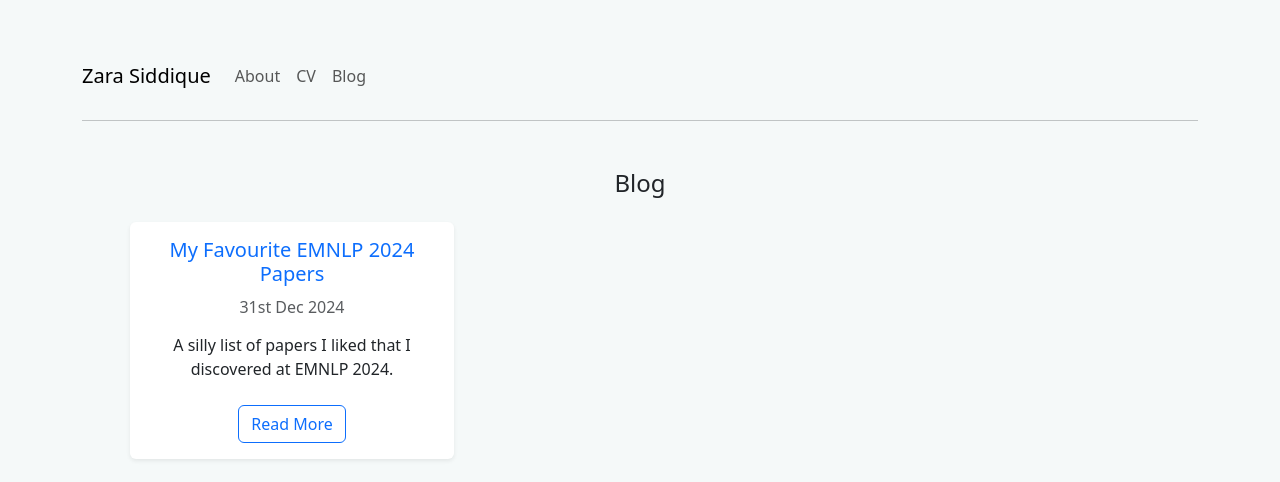
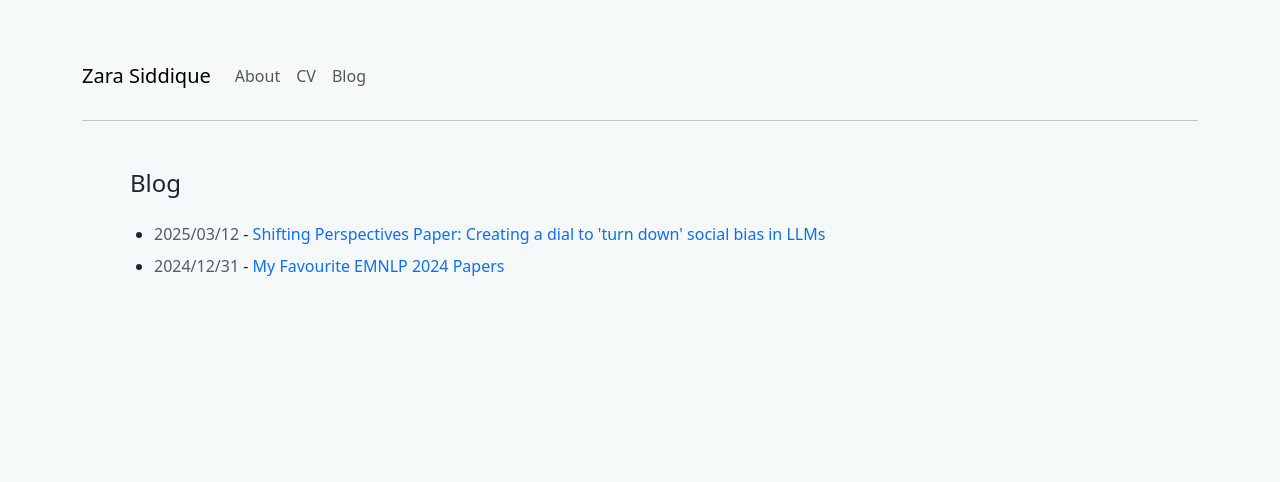
Before and after one commit to groovychoons/zara-siddique, a React (Create React App) app: page /blog in a window 1280 px wide. Shown: the top 482 px of the page. Built offline with nearby package versions, Linux system fonts and the light colour scheme.

Commit message:
Shifting perspectives blog

```diff
--- a/src/data/blogData.js
+++ b/src/data/blogData.js
@@ -1,13 +1,21 @@
 import EMNLP from "../posts/EMNLP";
+import ShiftingPerspectives from "../posts/ShiftingPerspectives";
 
 const blogPosts = [
   {
+    id: 2,
+    title: "Shifting Perspectives Paper: Creating a dial to 'turn down' social bias in LLMs",
+    date: "2025/03/12",
+    slug: "shifting-perspectives",
+    excerpt: "The blog post for the Shifting Perspectives paper.",
+    component: ShiftingPerspectives
+  },
+  {
     id: 1,
     title: "My Favourite EMNLP 2024 Papers",
-    date: "31st Dec 2024",
+    date: "2024/12/31",
     slug: "my-favourite-emnlp-papers",
     excerpt: "A silly list of papers I liked that I discovered at EMNLP 2024.",
-    image: "https://zarasiddique.com/static/media/1_raccoons.f66e8ff5d53bd6f7f8a6.png",
     component: EMNLP
   }
 ];
--- a/src/index.css
+++ b/src/index.css
@@ -24,3 +24,7 @@ h2 {
   background-color: rgb(245, 249, 249);
   min-height: 100vh;
 }
+
+a {
+  text-decoration: none !important;
+}
--- a/src/pages/About.js
+++ b/src/pages/About.js
@@ -47,7 +47,7 @@ function About() {
         {/* Main content column */}
         <Col md={6}>
           <p>
-            I'm a third-year PhD student at Cardiff University in the{" "}
+            I'm a fourth-year PhD student at Cardiff University in the{" "}
             <a href="https://cardiffnlp.github.io/">Cardiff NLP</a> Group. My
             research focuses on intersectional harms in LLMs, looking
             specifically at how we can measure and mitigate these harms in NLP
--- a/src/pages/Blog.js
+++ b/src/pages/Blog.js
@@ -1,5 +1,5 @@
 import React from "react";
-import { Container, Row, Col, Card } from "react-bootstrap";
+import { Container } from "react-bootstrap";
 import { Link } from "react-router-dom";
 import blogPosts from "../data/blogData";
 import { Helmet } from "react-helmet-async";
@@ -9,35 +9,27 @@ function Blog() {
     <Container className="px-5">
       <Helmet>
         <title>Blog | Zara Siddique</title>
-        <meta name="description" content="Read Zara Siddique's latest blogs," />
+        <meta name="description" content="Read Zara Siddique's latest blogs." />
         <meta name="keywords" content="Zara Siddique, Blog, NLP, AI, ML" />
         <meta property="og:title" content="Blog | Zara Siddique" />
         <meta property="og:description" content="Read Zara Siddique's latest blogs." />
         <meta property="og:url" content="https://zarasiddique.com/blog" />
-
         <meta name="twitter:title" content="Blog | Zara Siddique" />
         <meta name="twitter:description" content="Read Zara Siddique's latest blogs." />
         <meta name="twitter:url" content="https://zarasiddique.com/blog" />
       </Helmet>
-      <h1 className="mb-4 text-center">Blog</h1>
-      <Row>
+
+      <h1 className="mb-4">Blog</h1>
+      <ul className="ps-4">
         {blogPosts.map((post) => (
-          <Col md={4} key={post.id} className="mb-4">
-            <Card className="h-100 shadow-sm border-0 text-center">
-              <Card.Body className="d-flex flex-column">
-                <Card.Title className="mb-3 text-primary">{post.title}</Card.Title>
-                <Card.Subtitle className="mb-3 text-muted">{post.date}</Card.Subtitle>
-                <Card.Text className="mb-4">{post.excerpt}</Card.Text>
-                <div className="mt-auto">
-                  <Link to={`/blog/${post.slug}`} className="btn btn-outline-primary">
-                    Read More
-                  </Link>
-                </div>
-              </Card.Body>
-            </Card>
-          </Col>
+          <li key={post.id} className="mb-2">
+            <span className="text-muted">{post.date}</span> -{" "}
+            <Link to={`/blog/${post.slug}`} className="text-primary">
+              {post.title}
+            </Link>
+          </li>
         ))}
-      </Row>
+      </ul>
     </Container>
   );
 }
--- a/src/posts/EMNLP.js
+++ b/src/posts/EMNLP.js
@@ -7,7 +7,7 @@ function Post1() {
             <Row className="mb-4">
                 <Col md={12} lg={10}>
                     <h1>My Favourite EMNLP 2024 Papers</h1>
-                    <p className="text-muted">Published on 31st Dec 2024</p>
+                    <p className="text-muted">31st Dec 2024</p>
 
                     <p>I attended my first major NLP conference this year: EMNLP in Miami. I learned a lot, met a lot of cool people and Miami was lush! ☀️🏝️🪩</p>
                     <p>I thought I would share some of my favourite papers I came across during the conference: some from the main conference and others from workshops and co-located things. Note: these are not necessarily the 'best' papers from the conference, simply ones I found fun and/or interesting by some arbitrary measure. I am easily swayed by pretty posters.</p>
--- /dev/null
+++ b/src/posts/ShiftingPerspectives.js
@@ -0,0 +1,64 @@
+import React from "react";
+import { Container, Row, Col } from "react-bootstrap";
+
+function Post2() {
+    return (
+        <Container>
+            <Row className="mb-4">
+                <Col md={12} lg={10}>
+                    <h1>Shifting Perspectives Paper: Creating a dial to 'turn down' social bias in LLMs</h1>
+                    <p className="text-muted">12th March 2025</p>
+
+                    <p>
+                        Our recent paper <a href="https://arxiv.org/abs/2503.05371">Shifting Perspectives: Steering Vector Ensembles for Robust Bias Mitigation in LLMs</a> builds on the new field of activation engineering (also known as representation engineering). So far, work has looked at controlling concepts like <a href="https://arxiv.org/abs/2306.03341">truth</a> and <a href="https://aclanthology.org/2024.acl-long.828/">honesty</a>, as well as <a href="https://proceedings.neurips.cc/paper_files/paper/2024/file/f545448535dfde4f9786555403ab7c49-Paper-Conference.pdf">model refusal</a>.
+                    </p>
+
+                    <p>
+                        A common way to find neurons that correspond to a concept (e.g. gender) is to take the difference in activations from a <strong>contrastive pair</strong> of inputs, from which you get a <strong>steering vector</strong>. These steering vectors are actually a collection of vectors at each layer of a model. The vector is added (or subtracted) to the activations at each layer, or at the layers of your choosing. We also apply a scalar to these vectors, which is where the 'dial' element comes into things: we can set these bias vectors to increase or decrease bias in outputs, and by varying degrees. And the results were pretty wild (but also crazy racist in some scenarios and were not included in the paper). There's a nice diagram of how this works on the first page of <a href="https://aclanthology.org/2024.acl-long.828/">this paper</a>.
+                    </p>
+
+                    <p>
+                        Current work has carefully selected either a single contrastive pair, or a set of contrastive pairs and calculated the mean difference in activations at each layer (or a PCA at each layer in our case). One of the first interesting things we do is dynamically create 50 different contrastive datasets for each of 9 axes in the BBQ dataset, and improve the generated dataset using Bayesian optimization, until we get a contrastive dataset that is optimized to reduce bias (e.g. age bias or racial bias). This cute diagram visualises it for you:
+                    </p>
+
+                    <Row className="py-4">
+                        <Col md={6}>
+                            <img
+                                src={require("../assets/2_steering.png")}
+                                alt="Steering Vector Ensembles Diagram"
+                                className="img-fluid"
+                            />
+                        </Col>
+                    </Row>
+
+
+
+                    <p>
+                        The second (and cooler) discovery was that if you add all these vectors together, in a lot of cases, this performs better than any individual steering vector - we call this a Steering Vector Ensemble. In the table below, we show the difference in BBQ and MMLU scores for various baselines: average ISV (average score of the individual steering vectors),  merged datasets (just concatenating all the contrastive datasets used to compute the ISVs), and SVE (a steering vector ensemble).
+                    </p>
+
+
+                    <Row className="py-4">
+                        <Col md={6}>
+                            <img
+                                src={require("../assets/2_steering_table.png")}
+                                alt="Steering Vector Ensembles Table of Results"
+                                className="img-fluid"
+                            />
+                        </Col>
+                    </Row>
+
+                    <p>
+                        I won't give everything away here, but our experiments across Mistral, Llama, and Qwen show promising improvements in fairness without compromising language understanding, though I believe there is a lot more work to do in this area. For more details, and future work recommendations, check out our code on our{" "}
+                        <a href="https://github.com/groovychoons/shifting-perspectives" target="_blank" rel="noopener noreferrer">
+                            GitHub repository
+                        </a> and of course, read the <a href="https://arxiv.org/abs/2503.05371">paper</a>.
+                    </p>
+                </Col>
+            </Row>
+            <br />
+        </Container>
+    );
+}
+
+export default Post2;
```
Also changed, not shown: src/assets/2_steering.png (added), src/assets/2_steering_table.png (added).
